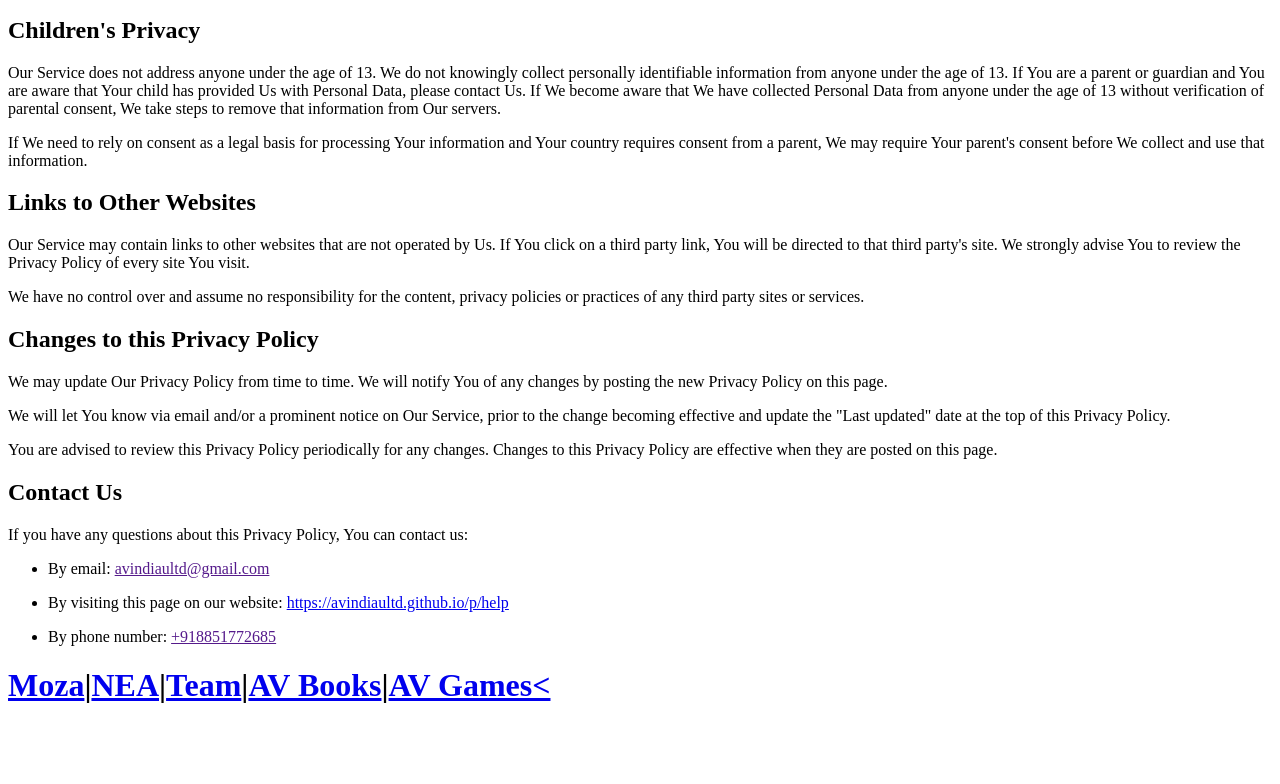
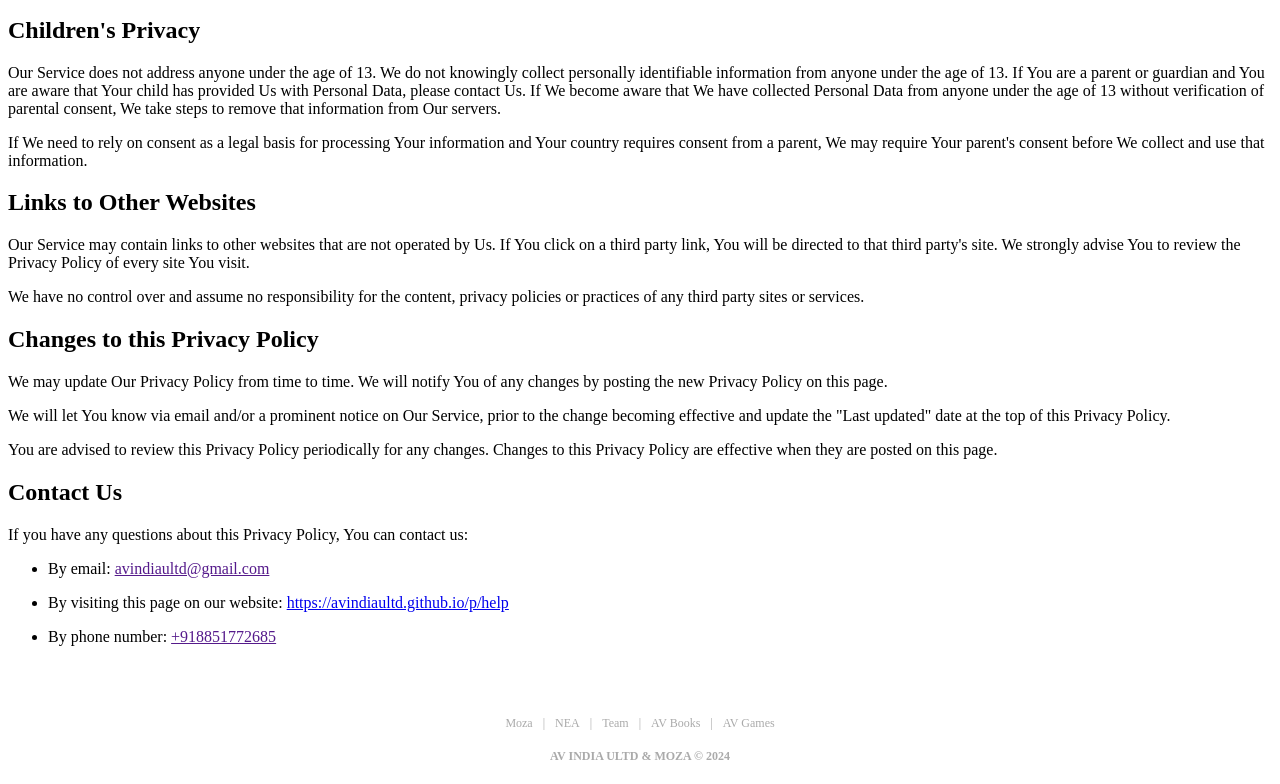
Before and after one commit to avindiaultd/moza, a plain HTML site: page 2024/privacy&policy.html in a window 1280 px wide. Shown: the part 3654-4438 px from the top of the page. Before the commit the page ends 4380 px from the top, so only its background shows below. Drawn offline with Linux system fonts and the light colour scheme.

Commit message:
Update privacy&policy.html

```diff
--- a/2024/privacy&policy.html
+++ b/2024/privacy&policy.html
@@ -190,4 +190,44 @@ Pictures and other information from your Device's camera and photo library
 <p>By phone number: <a href="">+918851772685</a></p>
 </li>
 </ul>
-  <div class="foot"><h1 class="von"><a href="./Moza">Moza</a>|<a href="./NEA">NEA</a>|<a href="./team">Team</a>|<a href="./Books">AV Books</a>|<a href="./Game">AV Games<
+  <div class="foot"><h1 class="von"><a href="./Moza">Moza</a>|<a href="./NEA">NEA</a>|<a href="./team">Team</a>|<a href="./Books">AV Books</a>|<a href="./Game">AV Games</a></h1>
+      <img src=><h1 href="">AV INDIA ULTD & MOZA © 2024</h1>
+    </div>
+</body>
+    <style>
+  *{font-family: areil;}
+  .a{background-color: #eee;}
+  .foot{
+  background-color: #fff;
+  color: #aaa;
+  margin-top: 70px;
+}
+.foot a{
+  text-decoration: none;
+  color: #aaa;
+  font-size: 12px;
+  text-align: center;
+  margin-left: 10px;
+  margin-right: 10px;
+}
+.foot h1{
+  text-decoration: none;
+  color: #aaa;
+  font-size: 12px;
+  text-align: center;
+  margin-left: 7px;
+  margin-top: -20px;
+  margin-right: 7px;
+  margin-bottom: 20px;
+}
+.foot .von{
+  text-decoration: none;
+  color: #aaa;
+  font-weight: 400;
+  font-size: 12px;
+  text-align: center;
+  margin-left: 7px;
+  margin-top: 10px;
+  margin-right: 7px;
+}</style>
+</html>
```
